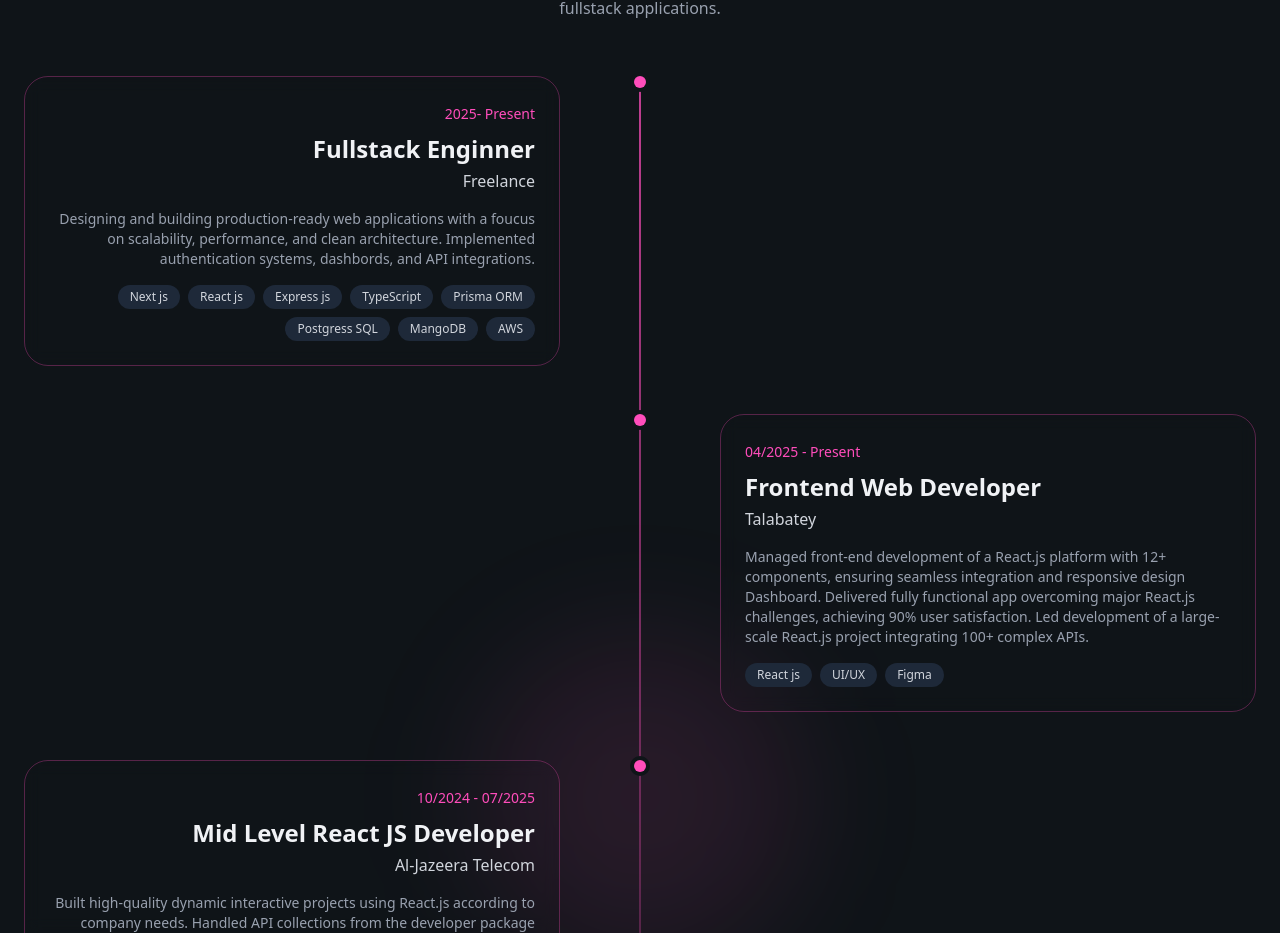
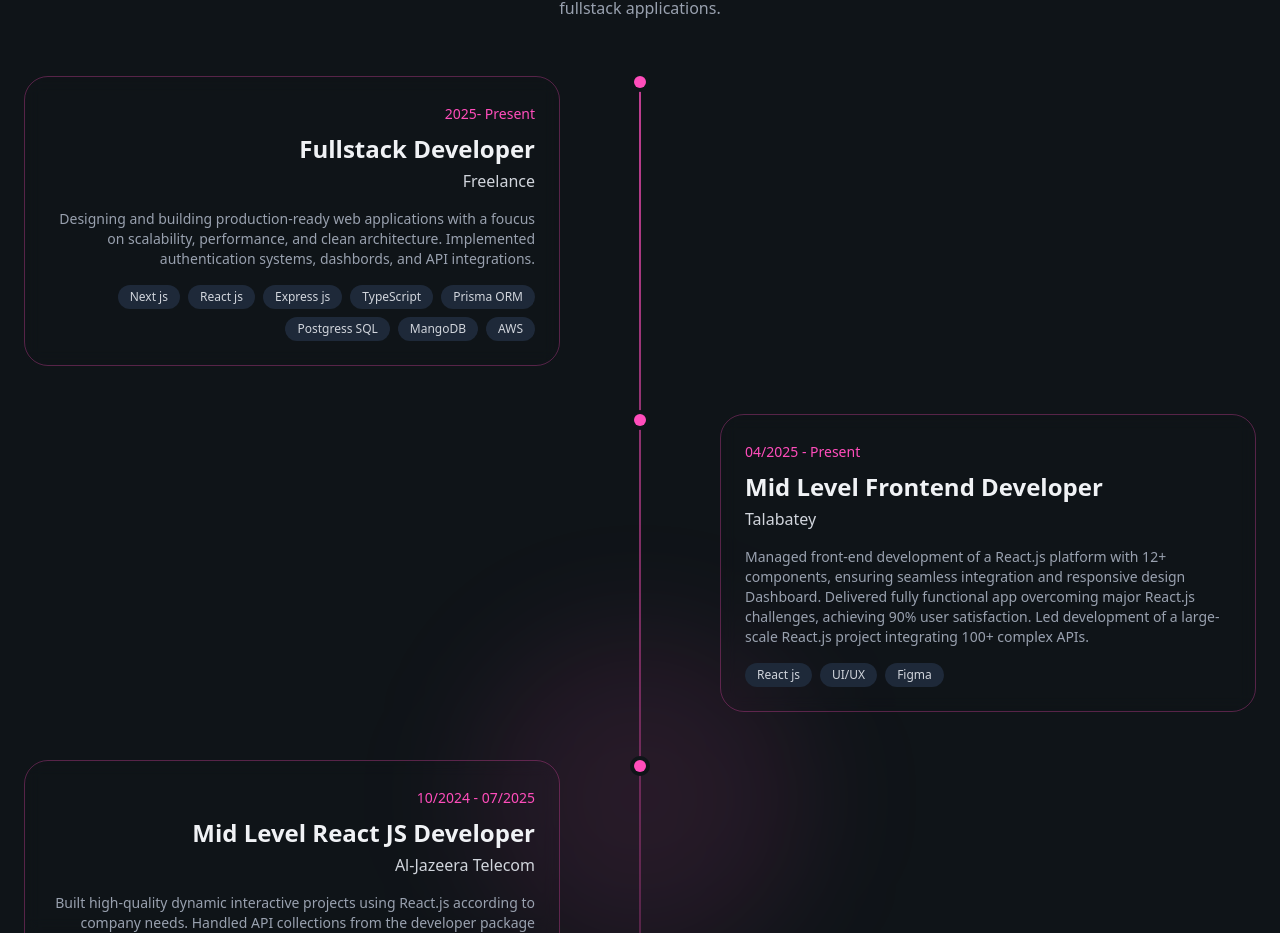
Before and after one commit to TabarakCodeCraft/New-Portfolio, a Next.js app: page / in a window 1280 px wide. Shown: the part 3711-4644 px from the top of the page. Built offline with nearby package versions, Linux system fonts and the light colour scheme.

Commit message:
edit something small

```diff
--- a/src/sections/ExperienceSection.tsx
+++ b/src/sections/ExperienceSection.tsx
@@ -4,7 +4,7 @@ import React, { useEffect, useRef, useState } from "react"
 
 const experiences = [
     {
-        role: "Fullstack Enginner",
+        role: "Fullstack Developer",
         company: "Freelance",
         period: "2025- Present",
         location: "Remotely",
@@ -12,7 +12,7 @@ const experiences = [
         technologies: ["Next js", "React js", "Express js", "TypeScript", "Prisma ORM", "Postgress SQL", "MangoDB", "AWS",]
     },
     {
-        role: "Frontend Web Developer",
+        role: "Mid Level Frontend Developer",
         company: "Talabatey",
         period: "04/2025 - Present",
         location: "Remotely",
--- a/src/sections/ProjectSection.tsx
+++ b/src/sections/ProjectSection.tsx
@@ -11,7 +11,6 @@ const projects = [
         tags: ["Electron.js", "React.js"],
         liveUrl: "https://www.drlab.app/",
     },
-
     {
         title: "PureTik website",
         description:
```
